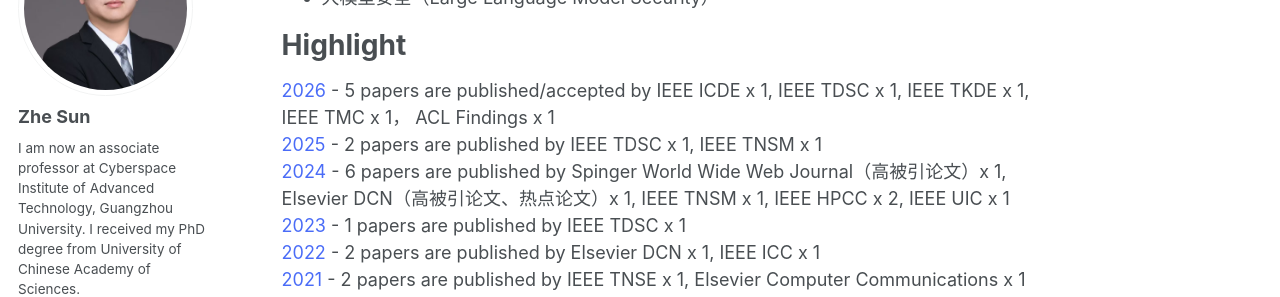
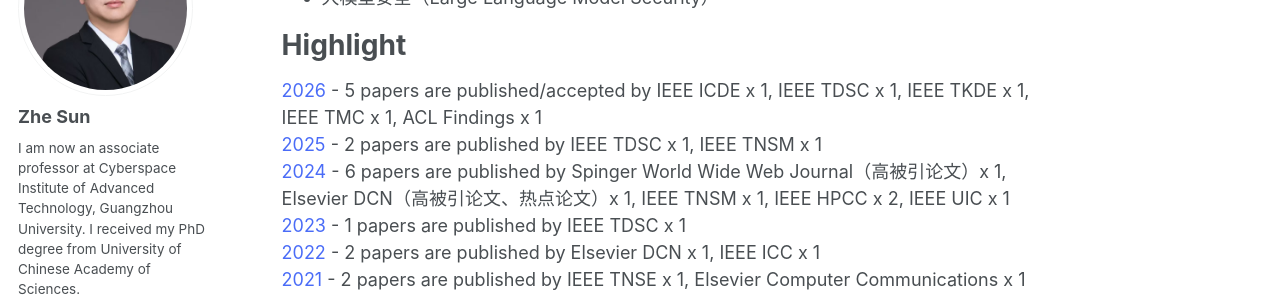
Before and after one commit to ZheSun208/ZheSun208.github.io, a Jekyll site: the page built from _pages/about.md, in a window 1280 px wide and 900 px high, scrolled down 646 px. Shown: the part 180-477 px from the top of the window. Built offline with Jekyll 4.4.1, drawn with Linux system fonts in a browser that asks for light colours; some web fonts are replaced; a script bundle is joined from its source files by our own code; library files that are not in the unit come from our copies; comment, search, counter and statistics services are not loaded.

Commit message:
Update about.md

```diff
--- a/_pages/about.md
+++ b/_pages/about.md
@@ -28,7 +28,7 @@ Research Interest
 
 Highlight
 ======
-<span style="color:#4a6cf7;">2026</span> - 5 papers are published/accepted by IEEE ICDE x 1, IEEE TDSC x 1, IEEE TKDE x 1, IEEE TMC x 1， ACL Findings x 1
+<span style="color:#4a6cf7;">2026</span> - 5 papers are published/accepted by IEEE ICDE x 1, IEEE TDSC x 1, IEEE TKDE x 1, IEEE TMC x 1, ACL Findings x 1
 <span style="color:#4a6cf7;">2025</span> - 2 papers are published by IEEE TDSC x 1, IEEE TNSM x 1
 <span style="color:#4a6cf7;">2024</span> - 6 papers are published by Spinger World Wide Web Journal（高被引论文）x 1, Elsevier DCN（高被引论文、热点论文）x 1, IEEE TNSM x 1, IEEE HPCC x 2, IEEE UIC x 1
 <span style="color:#4a6cf7;">2023</span> - 1 papers are published by IEEE TDSC x 1
```
